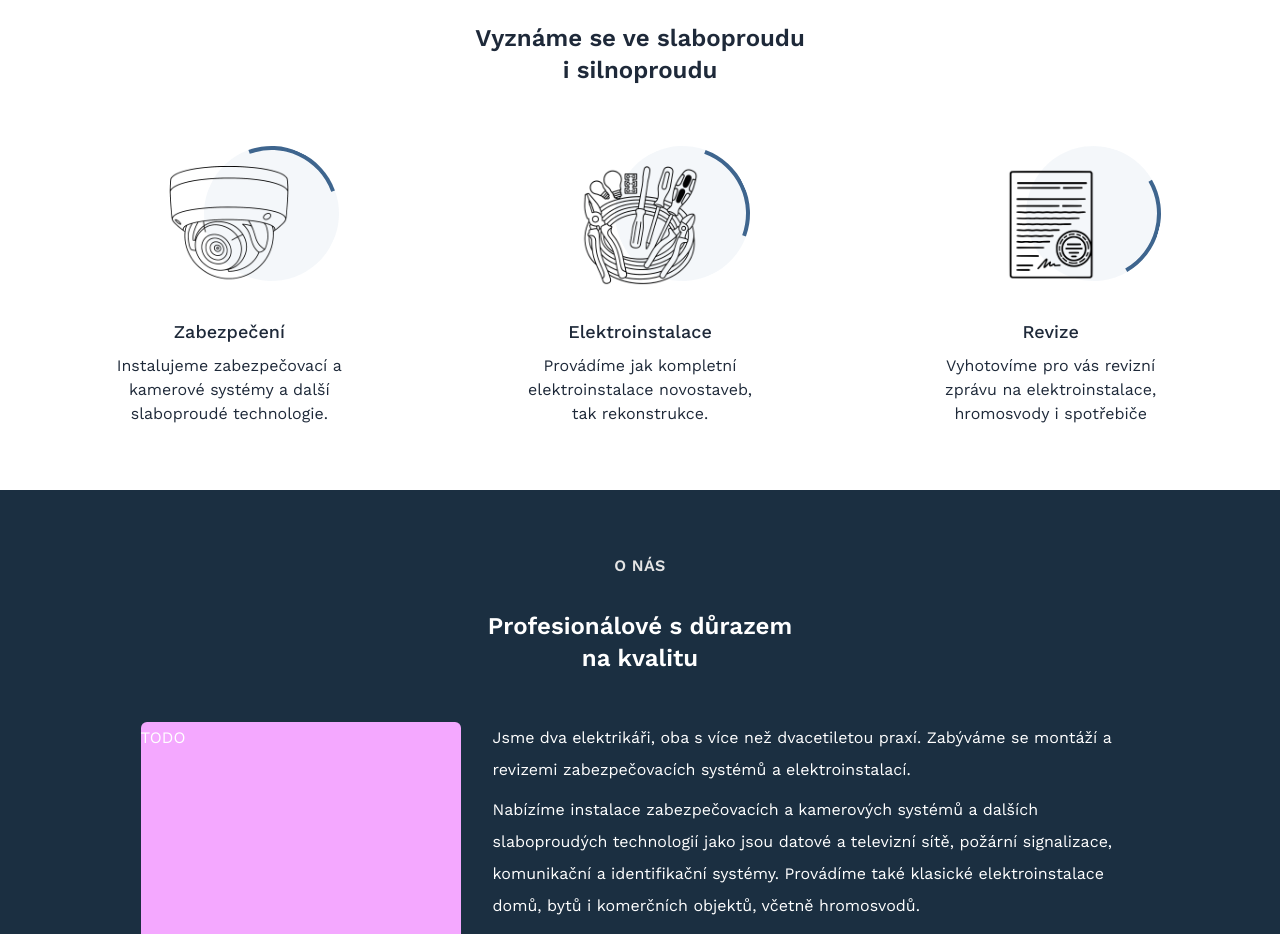
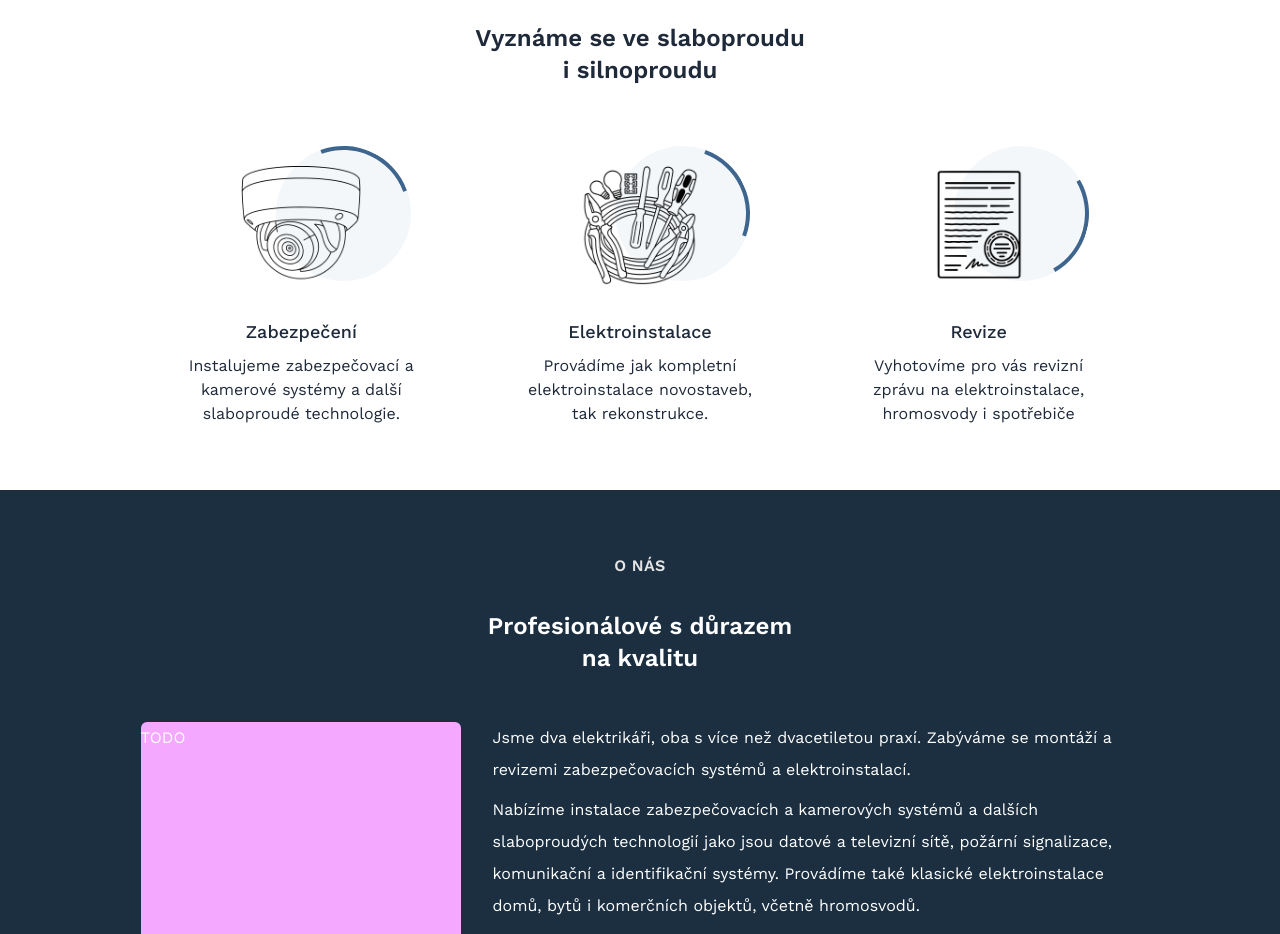
Before and after one commit to hanapp-cz/elektro-pospisil, a Next.js app: page / in a window 1280 px wide. Shown: the part 1120-2054 px from the top of the page. Built offline with nearby package versions, Linux system fonts and the light colour scheme.

Commit message:
refactor: :lipstick: improve services section

```diff
--- a/src/components/Service.tsx
+++ b/src/components/Service.tsx
@@ -22,7 +22,7 @@ export const Service: React.FC<TProps> = ({
   return (
     <li
       className={cn(
-        `flex flex-col flex-1 gap-4 md:gap-8 items-center`,
+        `flex flex-col gap-4 md:gap-8 items-center`,
         styles.service
       )}
     >
--- a/src/components/Services.tsx
+++ b/src/components/Services.tsx
@@ -36,7 +36,7 @@ const services = [
 export const Services: React.FC<TProps> = () => {
   return (
     <Section sectionKey="services" className="bg-white text-center">
-      <ul className="flex flex-col md:flex-row w-full justify-around gap-x-4 gap-y-16 pt-8">
+      <ul className="flex flex-col md:flex-row w-full justify-around max-w-[1000px] mx-auto gap-x-4 gap-y-16 pt-8">
         {services.map((service) => (
           <Service key={service.label} {...service} />
         ))}
```
